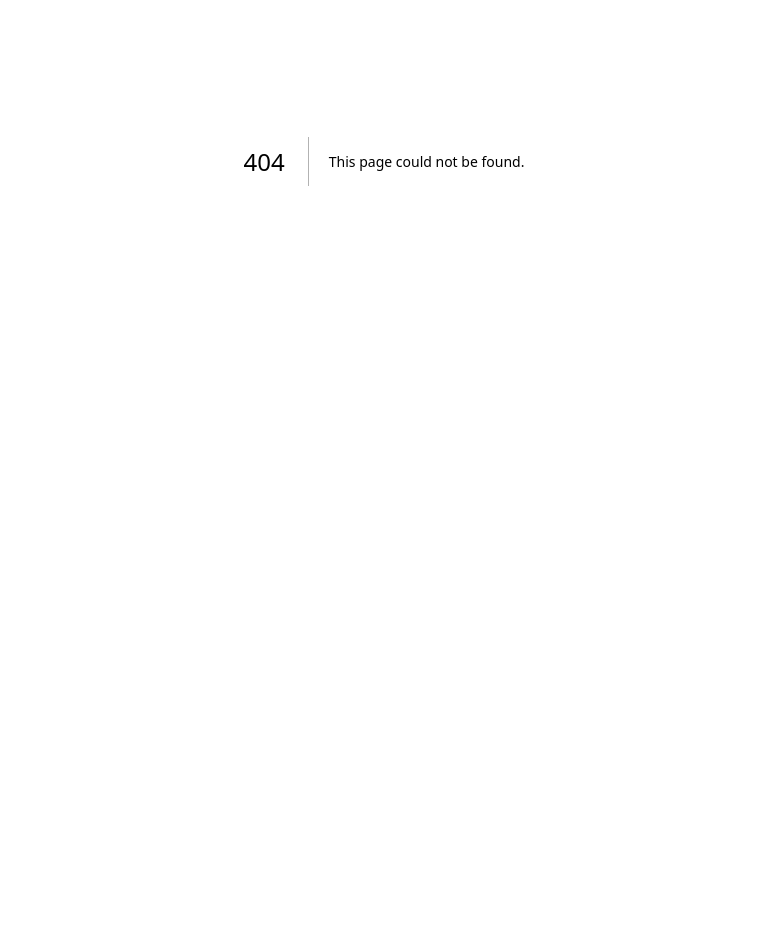
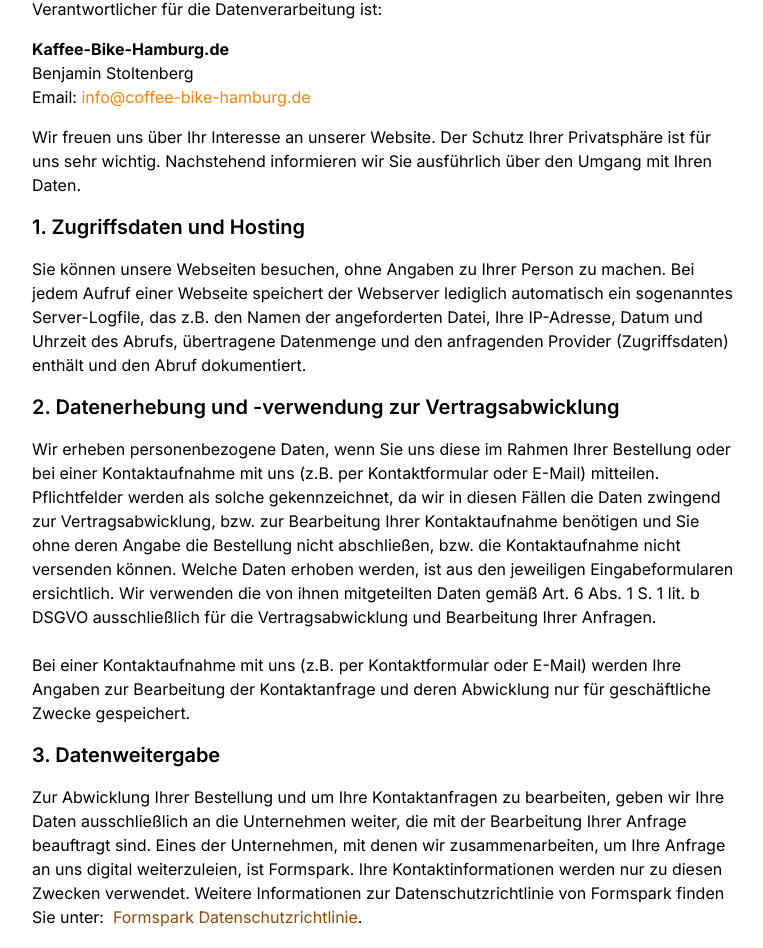
Before and after one commit to futurefounder/coffee-bike-hamburg, a Next.js app: page /datenschutz in a window 1280 px wide. Before the commit this address had no page. Shown: the part 239-1187 px from the top of the page, without its empty margins (256-1019 px from the left). Before the commit the page ends 800 px from the top, so only its background shows below. Built offline with nearby package versions, Linux system fonts and the light colour scheme; what tailwindcss-animated would draw is missing.

Commit message:
add privacy page

```diff
--- a/src/app/components/Footer.tsx
+++ b/src/app/components/Footer.tsx
@@ -68,7 +68,7 @@ export default function Footer() {
                 <br />
                 <a
                   className="transition duration-100 hover:text-coffeeAccent hover:text-coffeeAccent"
-                  href="+49 174 607 92 73"
+                  href="tel:+49 174 607 92 73"
                 >
                   {" "}
                   0174 / 607 92 73{" "}
@@ -92,7 +92,7 @@ export default function Footer() {
                 <br />
                 <a
                   className="transition duration-100 hover:text-coffeeAccent hover:text-coffeeAccent"
-                  href="info@kaffee-bike-hamburg.de"
+                  href="mailto:info@kaffee-bike-hamburg.de"
                 >
                   info@kaffee-bike-hamburg.de{" "}
                 </a>
@@ -115,9 +115,9 @@ export default function Footer() {
                 <br />
                 <a
                   className="transition duration-100 hover:text-coffeeAccent hover:text-coffeeAccent"
-                  href="instagram.com/coffeeBikeHamburg"
+                  href="https://www.instagram.com/coffeeBike_Hamburg"
                 >
-                  &nbsp; coffeeBikeHamburg{" "}
+                  &nbsp; coffeeBike_Hamburg{" "}
                 </a>
               </div>
             </span>
@@ -131,7 +131,7 @@ export default function Footer() {
           {/* <!-- nav - start --> */}
           <div>
             <div className="mb-4 font-bold uppercase tracking-widest text-slate-100">
-              Über
+              Rechtliches
             </div>
 
             <nav className="flex flex-col gap-4">
--- a/src/app/components/Hero.tsx
+++ b/src/app/components/Hero.tsx
@@ -51,9 +51,10 @@ export default function Hero() {
             Coffee-Bike Hamburg
           </p>
           <p className="text-white animate-fade-up text-3xl font-sans mb-12 tracking-wide font-extrabold md:text-4xl text-center">
-            Ihr <br />
+            Ihr
+            <br />
             <span className="font-fuggles text-6xl font-extrabold block mt-6">
-              Kaffee-Catering
+              mobiles Kaffee-Catering
             </span>{" "}
             <br /> im Norden
           </p>{" "}
--- /dev/null
+++ b/src/app/datenschutz/page.tsx
@@ -0,0 +1,131 @@
+import Footer from "../components/Footer";
+import Navigation from "../components/Navigation";
+
+export default function Datenschutz() {
+  return (
+    <div className="flex flex-col min-h-screen">
+      <Navigation bgClass={"bg-coffeePrimary"} shouldChangeOnScroll={false} />
+      <div className="flex-grow bg-white mt-32 py-6 sm:py-8 lg:py-12">
+        <div className="mx-auto max-w-screen-md px-4 md:px-8">
+          <h1 className="mb-4 text-center text-2xl font-bold text-gray-800 sm:text-3xl md:mb-6">
+            Datenschutzerklärung{" "}
+          </h1>
+
+          <div className=" space-y-4">
+            <p>Verantwortlicher für die Datenverarbeitung ist:</p>
+            <p>
+              <span className="font-bold"> Kaffee-Bike-Hamburg.de</span>
+              <br />
+              Benjamin Stoltenberg
+              <br />
+              Email:{" "}
+              <a
+                href="mailto:info@coffee-bike-hamburg.de"
+                className="text-coffeeAccent hover:underline"
+              >
+                info@coffee-bike-hamburg.de
+              </a>
+            </p>
+            <p>
+              Wir freuen uns über Ihr Interesse an unserer Website. Der Schutz
+              Ihrer Privatsphäre ist für uns sehr wichtig. Nachstehend
+              informieren wir Sie ausführlich über den Umgang mit Ihren Daten.
+            </p>
+            <h2 className="text-xl font-semibold">
+              1. Zugriffsdaten und Hosting
+            </h2>
+            <p>
+              Sie können unsere Webseiten besuchen, ohne Angaben zu Ihrer Person
+              zu machen. Bei jedem Aufruf einer Webseite speichert der Webserver
+              lediglich automatisch ein sogenanntes Server-Logfile, das z.B. den
+              Namen der angeforderten Datei, Ihre IP-Adresse, Datum und Uhrzeit
+              des Abrufs, übertragene Datenmenge und den anfragenden Provider
+              (Zugriffsdaten) enthält und den Abruf dokumentiert.
+            </p>
+            <h2 className="text-xl font-semibold">
+              2. Datenerhebung und -verwendung zur Vertragsabwicklung
+            </h2>
+            <p>
+              Wir erheben personenbezogene Daten, wenn Sie uns diese im Rahmen
+              Ihrer Bestellung oder bei einer Kontaktaufnahme mit uns (z.B. per
+              Kontaktformular oder E-Mail) mitteilen. Pflichtfelder werden als
+              solche gekennzeichnet, da wir in diesen Fällen die Daten zwingend
+              zur Vertragsabwicklung, bzw. zur Bearbeitung Ihrer Kontaktaufnahme
+              benötigen und Sie ohne deren Angabe die Bestellung nicht
+              abschließen, bzw. die Kontaktaufnahme nicht versenden können.
+              Welche Daten erhoben werden, ist aus den jeweiligen
+              Eingabeformularen ersichtlich. Wir verwenden die von ihnen
+              mitgeteilten Daten gemäß Art. 6 Abs. 1 S. 1 lit. b DSGVO
+              ausschließlich für die Vertragsabwicklung und Bearbeitung Ihrer
+              Anfragen.
+            </p>
+            <p className="pt-2">
+              Bei einer Kontaktaufnahme mit uns (z.B. per Kontaktformular oder
+              E-Mail) werden Ihre Angaben zur Bearbeitung der Kontaktanfrage und
+              deren Abwicklung nur für geschäftliche Zwecke gespeichert.
+            </p>
+            <h2 className="text-xl font-semibold">3. Datenweitergabe</h2>
+            <p>
+              Zur Abwicklung Ihrer Bestellung und um Ihre Kontaktanfragen zu
+              bearbeiten, geben wir Ihre Daten ausschließlich an die Unternehmen
+              weiter, die mit der Bearbeitung Ihrer Anfrage beauftragt sind.
+              Eines der Unternehmen, mit denen wir zusammenarbeiten, um Ihre
+              Anfrage an uns digital weiterzuleien, ist Formspark. Ihre
+              Kontaktinformationen werden nur zu diesen Zwecken verwendet.{" "}
+              Weitere Informationen zur Datenschutzrichtlinie von Formspark
+              finden Sie unter:
+              <a
+                href="https://formspark.io/legal/privacy-policy/"
+                className="text-coffeeAccentDark"
+              >
+                &nbsp; Formspark Datenschutzrichtlinie
+              </a>
+              .
+            </p>
+            <h2 className="text-xl font-semibold">
+              4. Kontaktmöglichkeiten und Ihre Rechte
+            </h2>
+            <p>Sie haben:</p>
+            <ul className="list-disc pl-5">
+              <li>
+                gemäß Art. 15 DSGVO das Recht, in dem dort bezeichneten Umfang
+                Auskunft über Ihre von uns verarbeiteten personenbezogenen Daten
+                zu verlangen
+              </li>
+              <li>
+                gemäß Art. 16 DSGVO das Recht, unverzüglich die Berichtigung
+                unrichtiger oder Vervollständigung Ihrer bei uns gespeicherten
+                personenbezogenen Daten zu verlangen
+              </li>
+              <li>
+                gemäß Art. 17 DSGVO das Recht, die Löschung Ihrer bei uns
+                gespeicherten personenbezogenen Daten zu verlangen, soweit nicht
+                die weitere Verarbeitung zur Ausübung des Rechts auf freie
+                Meinungsäußerung und Information; zur Erfüllung einer
+                rechtlichen Verpflichtung erforderlich ist
+              </li>
+            </ul>
+            <p>
+              Einwilligungen oder Widerspruch gegen eine bestimmte
+              Datenverwendung wenden Sie sich bitte direkt an uns über die
+              Kontaktdaten in unserem Impressum.
+            </p>{" "}
+            <br />
+            <h2 className="text-xl font-semibold">5. Widerspruchsrecht</h2>
+            <p>
+              Soweit wir zur Wahrung unserer im Rahmen einer Interessensabwägung
+              überwiegenden berechtigten Interessen personenbezogene Daten wie
+              oben erläutert verarbeiten, können Sie dieser Verarbeitung mit
+              Wirkung für die Zukunft widersprechen. Kontakieren Sie uns hierzu
+              einfach unter der o.g. Email-Adresse.
+            </p>
+            <br /> <br />
+            Datenschutzerklärung erstellt nachg Vorlage von Trusted Shops
+            Rechtstexter in Kooperation mit Wilde Beuger Solmecke Rechtsanwälte.
+          </div>
+        </div>
+      </div>
+      <Footer />
+    </div>
+  );
+}
```
